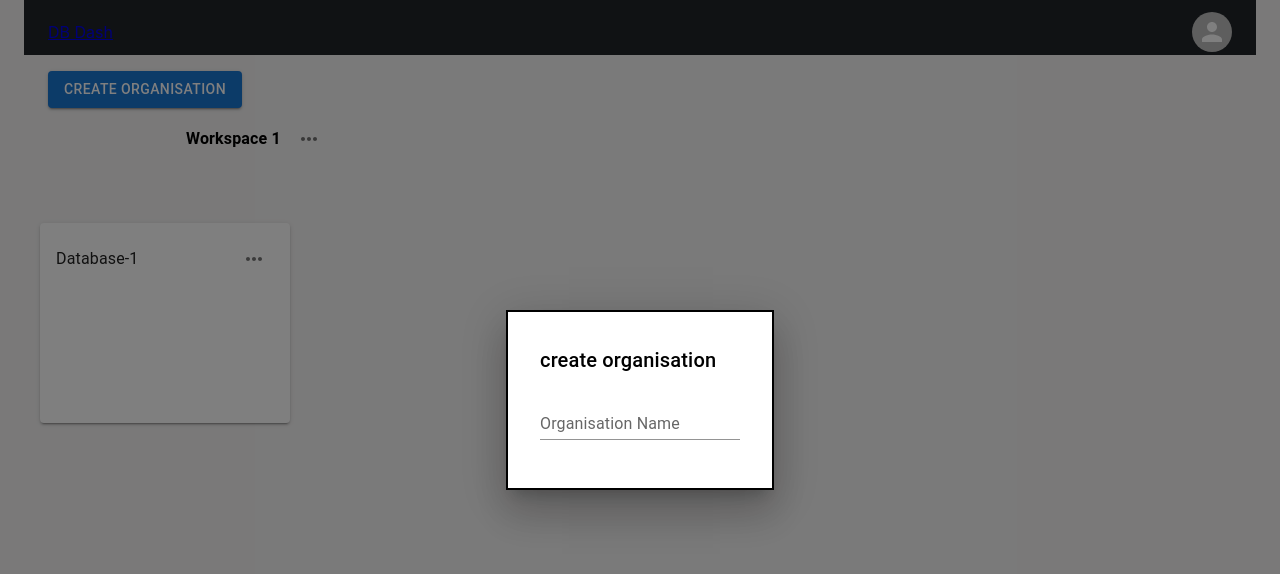
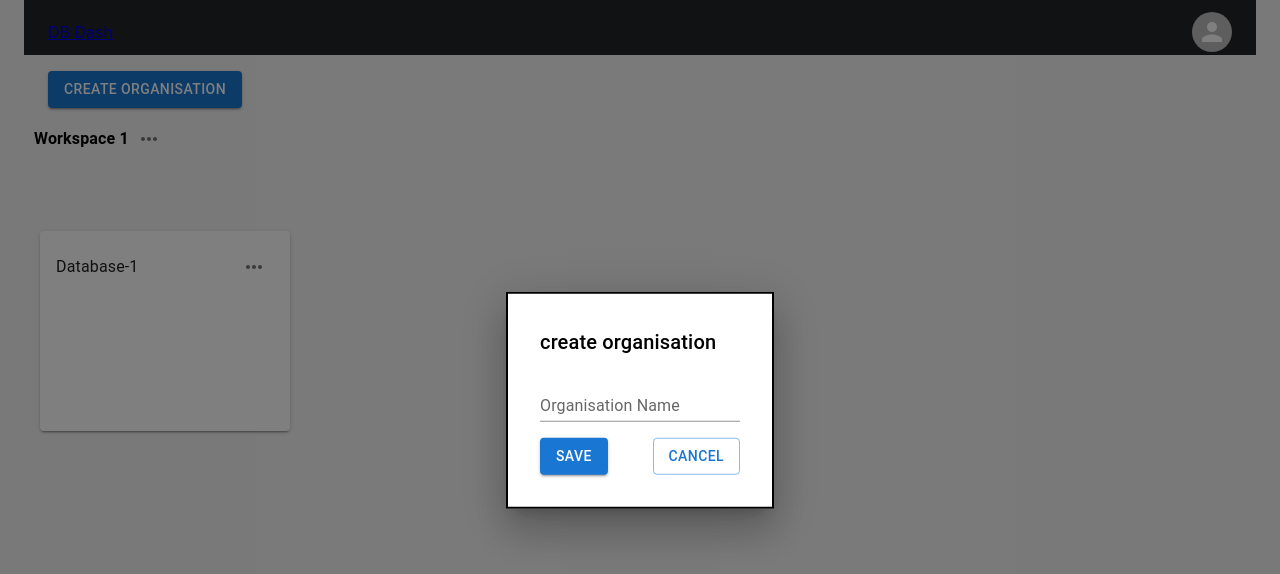
Before and after one commit to shoaibmansoori/db_dash_frontend, a React (Create React App) app: page /dashboard in a window 1280 px wide. Both pictures are taken after a click on the button "CREATE ORGANISATION". Shown: the top 574 px of the page. Built offline with nearby package versions, Linux system fonts and the light colour scheme; no server answers.

Commit message:
Styling of dashboard and added the buttons in popupModal

```diff
--- a/src/component/popupModal.js
+++ b/src/component/popupModal.js
@@ -4,6 +4,7 @@ import Typography from '@mui/material/Typography';
 import Modal from '@mui/material/Modal';
 import PropTypes from 'prop-types';
 import TextField from '@mui/material/TextField';
+import Button from '@mui/material/Button';
 
 const style = {
   position: 'absolute',
@@ -37,6 +38,14 @@ export default function PopupModal(props) {
             <Box sx={{my:2}}>
                 <TextField id="standard-basic" label="Organisation Name" variant="standard"/>
           </Box>
+          <Box sx={{display:"flex", justifyContent:"space-between"}}>
+          <Box>
+          <Button variant="contained">Save</Button>
+          </Box>
+          <Box >
+          <Button variant="outlined">Cancel</Button>
+          </Box>
+          </Box>
         </Box>
       </Modal>
 
--- a/src/component/workspaceDatabase/workspaceCombined.js
+++ b/src/component/workspaceDatabase/workspaceCombined.js
@@ -24,29 +24,25 @@ export default function WorkspaceCombined() {
             <Button onClick={handleOpen} variant="contained">Create Organisation</Button>
             <PopupModal title="create organisation" open={open} setOpen ={setOpen}/>
             </Box>
+            <Box sx ={{my:7 , mx: -10, display: "flex", marginLeft: -29}}>
 
-            <Box sx={{my:7 , mx: -10}}>
                     {name ?
                     (
+                      <>
                       <TextField id="outlined-basic" variant="outlined" />
+                      <Typography sx={{fontWeight: 'bold',cursor:'pointer'}}>Rename</Typography>
+                      </>
                     ) :
                     (
+                      <>
                       <Typography onDoubleClick={()=>{setName(true)}} sx={{fontWeight: 'bold'}}>Workspace 1</Typography>
+                      <Box sx={{mt: -1}}>
+                      <Dropdown  first={"Rename workspace"} second={"Delete workspace"} setName={setName}/>
+                      </Box>
+                      </>
                     )}
-            </Box>
 
-            <Box sx={{mx:1}}>
-                  { name ?
-                    (
-                        <Box sx={{mx:12, mt:9}}>
-                        <Typography sx={{fontWeight: 'bold',cursor:'pointer'}}>Rename</Typography>
-                        </Box>
-                    ) :
-                    (    <Box sx={{my:6, mx:10}}>
-                        <Dropdown first={"Rename workspace"} second={"Delete workspace"} setName={setName}/>
-                        </Box>
-                    )
-                }
+
             </Box>
     </Box>
 
```
Lines whose indentation alone changed are shown as unchanged.
